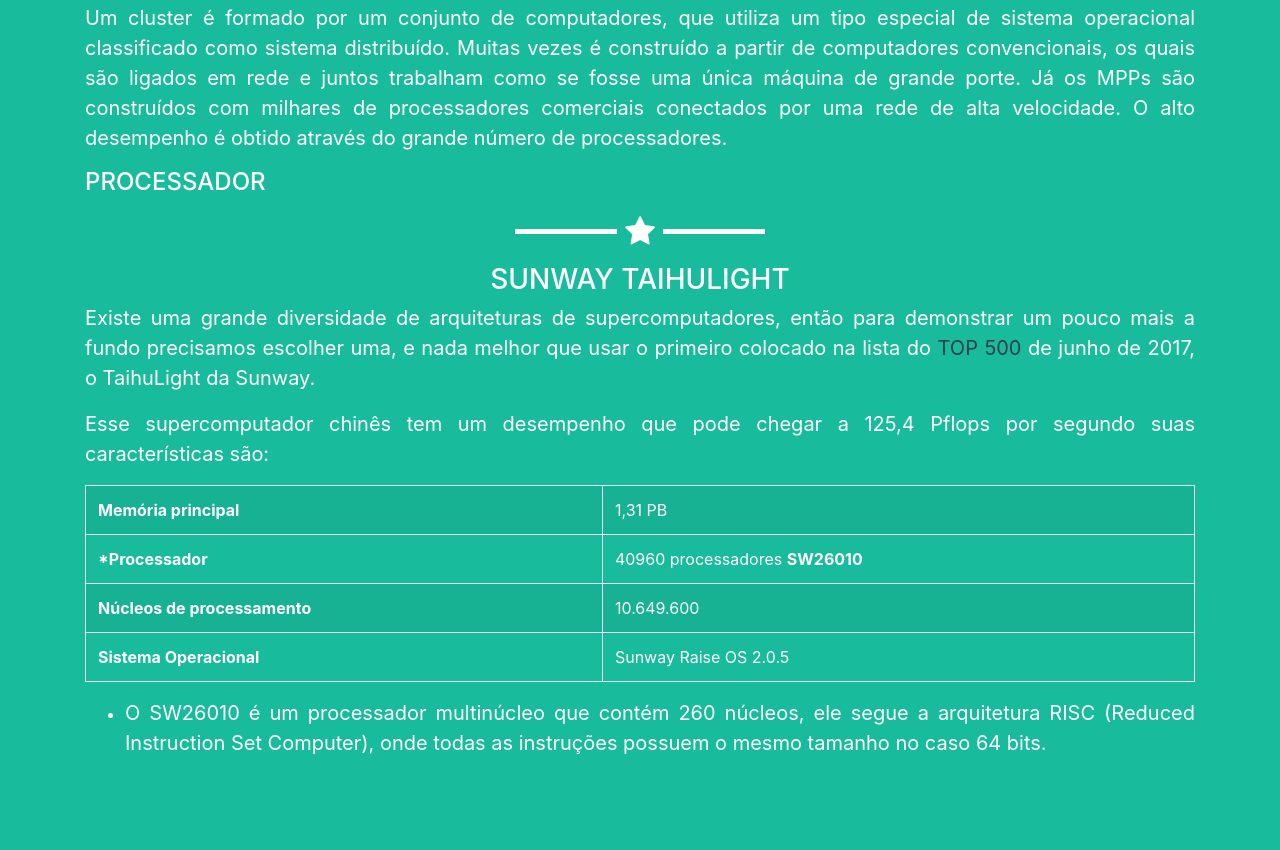
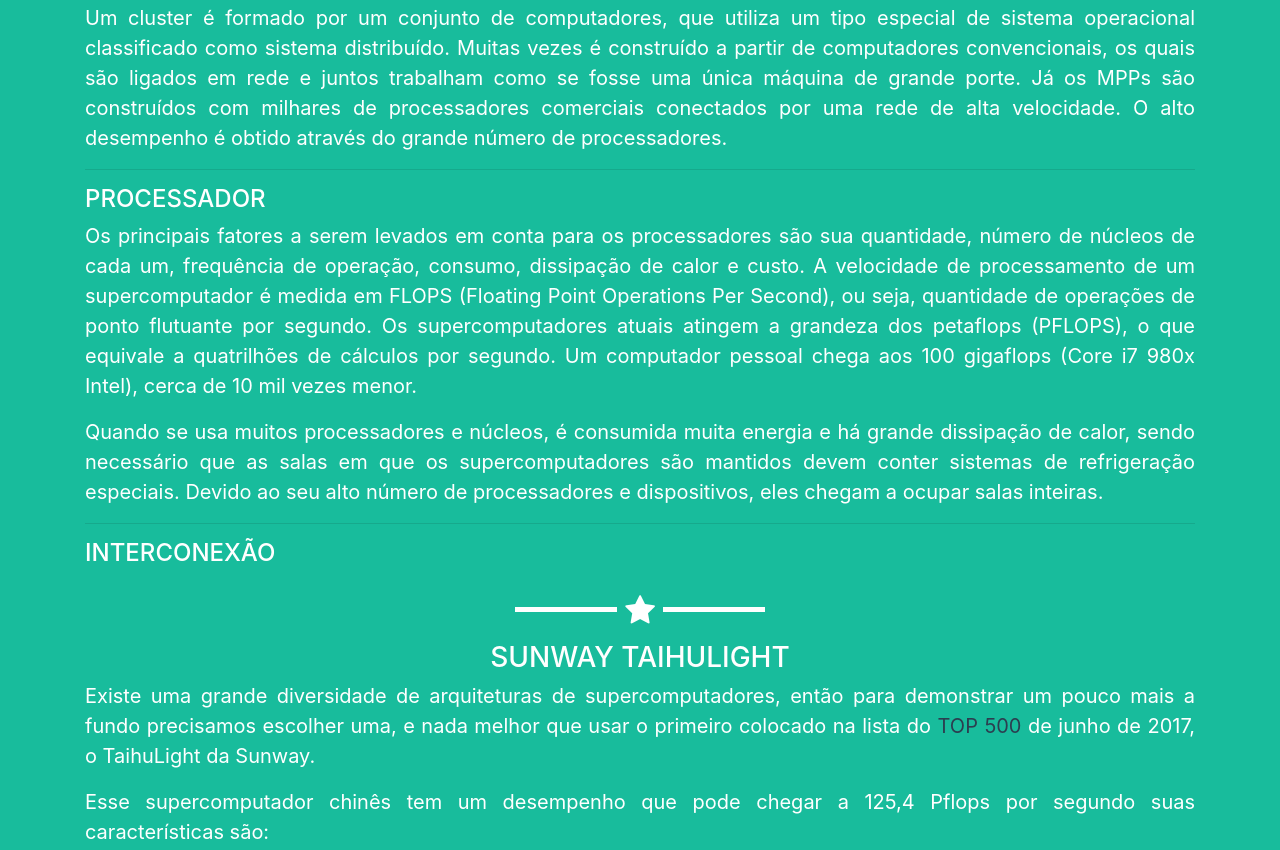
Before and after one commit to luisthiagop/REA-SO, a website with bundled scripts: page index.html in a window 1280 px wide. Shown: the part 1371-2221 px from the top of the page. Built offline with nearby package versions, Linux system fonts and the light colour scheme.

Commit message:
Editando Aplicações e Arquitetura

```diff
--- a/index.html
+++ b/index.html
@@ -158,14 +158,37 @@
         <div class="row">
           <div class="col-lg-12 text-justify"><br>
             <p>Computadores paralelos podem ser classificados de acordo com o nível em que o hardware suporta o paralelismo. Computadores multinúcleos possuem muitos elementos de processamento em uma máquina só, enquanto que clusters e MPP (Massively Parallel Processor) usam múltiplos computadores para processar as mesmas tarefas. Atualmente, as arquiteturas mais utilizadas em supercomputadores são o cluster e o MPP.</p>
-            <p>Um cluster é formado por um conjunto de computadores, que utiliza um tipo
+            <p class="text-justify">Um cluster é formado por um conjunto de computadores, que utiliza um tipo
               especial de sistema operacional classificado como sistema distribuído. Muitas vezes
               é construído a partir de computadores convencionais, os quais são ligados em rede
               e juntos trabalham como se fosse uma única máquina de grande porte. Já os MPPs
               são construídos com milhares de processadores comerciais conectados por uma
               rede de alta velocidade. O alto desempenho é obtido através do grande número de
-              processadores. </p>
-              <h4>PROCESSADOR</h4>
+              processadores.
+            </p>
+            <hr>
+            <h4>PROCESSADOR</h4>
+            <p class="text-justify">
+                Os principais fatores a serem levados em conta para os processadores são
+                sua quantidade, número de núcleos de cada um, frequência de operação, consumo,
+                dissipação de calor e custo. A velocidade de processamento de um
+                supercomputador é medida em FLOPS (Floating Point Operations Per Second), ou
+                seja, quantidade de operações de ponto flutuante por segundo. Os
+                supercomputadores atuais atingem a grandeza dos petaflops (PFLOPS), o que
+                equivale a quatrilhões de cálculos por segundo. Um computador pessoal chega aos
+                100 gigaflops (Core i7 980x Intel), cerca de 10 mil vezes menor.
+            </p>
+            <p class="text-justify">
+                Quando se usa muitos processadores e núcleos, é consumida muita energia e
+                há grande dissipação de calor, sendo necessário que as salas em que os
+                supercomputadores são mantidos devem conter sistemas de refrigeração especiais.
+                Devido ao seu alto número de processadores e dispositivos, eles chegam a
+                ocupar salas inteiras.
+            </p>
+            <hr>
+            <h4>INTERCONEXÃO</h4>
+            <p class="text-justify">
+            </p>
           </div>
           <!--<div class="col-lg-8 mx-auto text-center">
             <a href="#" class="btn btn-lg btn-outline">
@@ -450,6 +473,12 @@
                     <h5 CLASS="text-center">METEOROLOGIA</h5>
                     <p class="text-justify">
                         Cruzando informações sobre presença e densidade de nuvens, velocidade e direção dos ventos, temperatura das massas de ar e outros dados relevantes, eles podem definir quando vai haver chuva ou quando vai esfriar ou quando o Sol estará mais presente
+                    </p>
+                </div>
+                <div class="col-lg-12">
+                    <h5 class="text-center">INTELIGÊNGIA ARTIFICIAL</h5>
+                    <p class="text-justify">
+                        O IBM Watson é um supercomputador utilizado para o processamento avançado, recuperação de informação, representação de conhecimento, raciocínio automatizado e tecnologias de aprendizado de máquinas. De acordo com a IBM, "Mais de 100 técnicas diferentes são utilizadas para analisar a linguagem natural, identificar origem, localizar e gerar hipóteses, localizar e marcar evidências e juntar e rankear hipóteses."
                     </p>
                 </div>
             </div>
```
